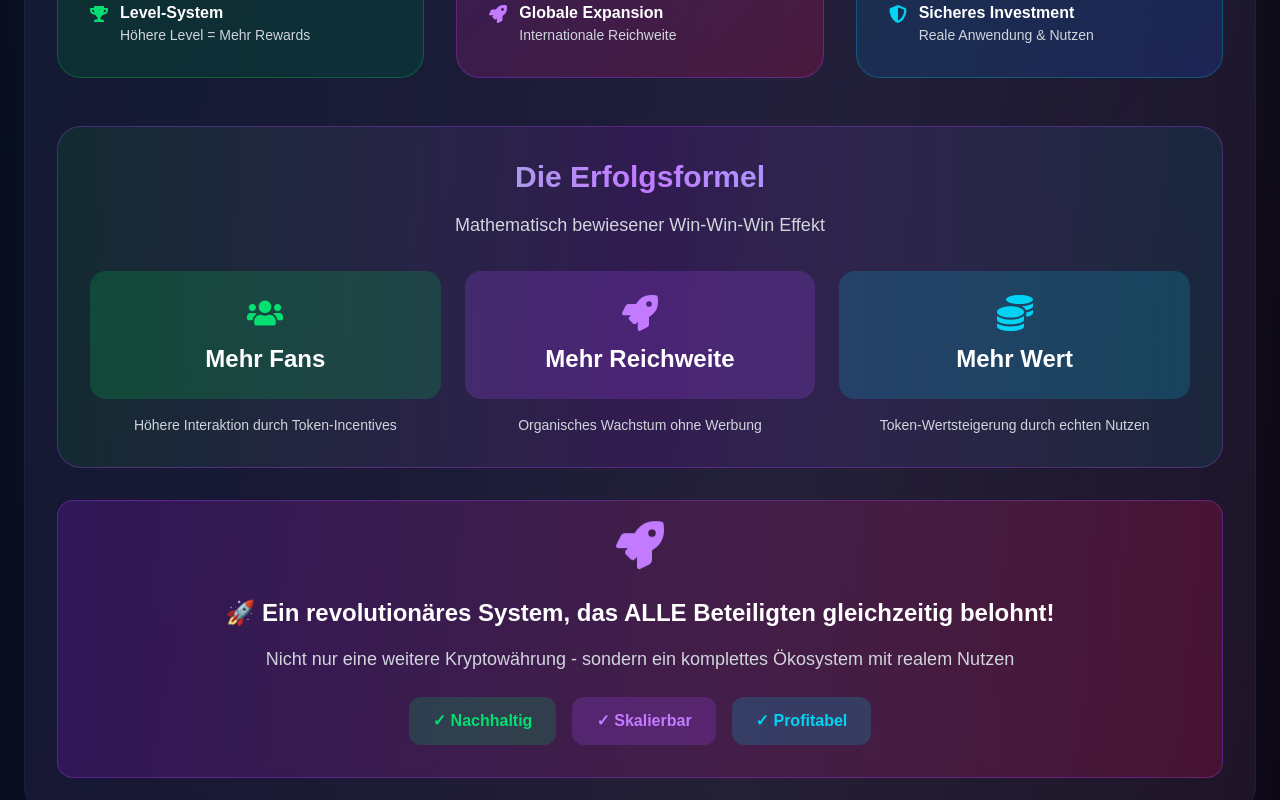
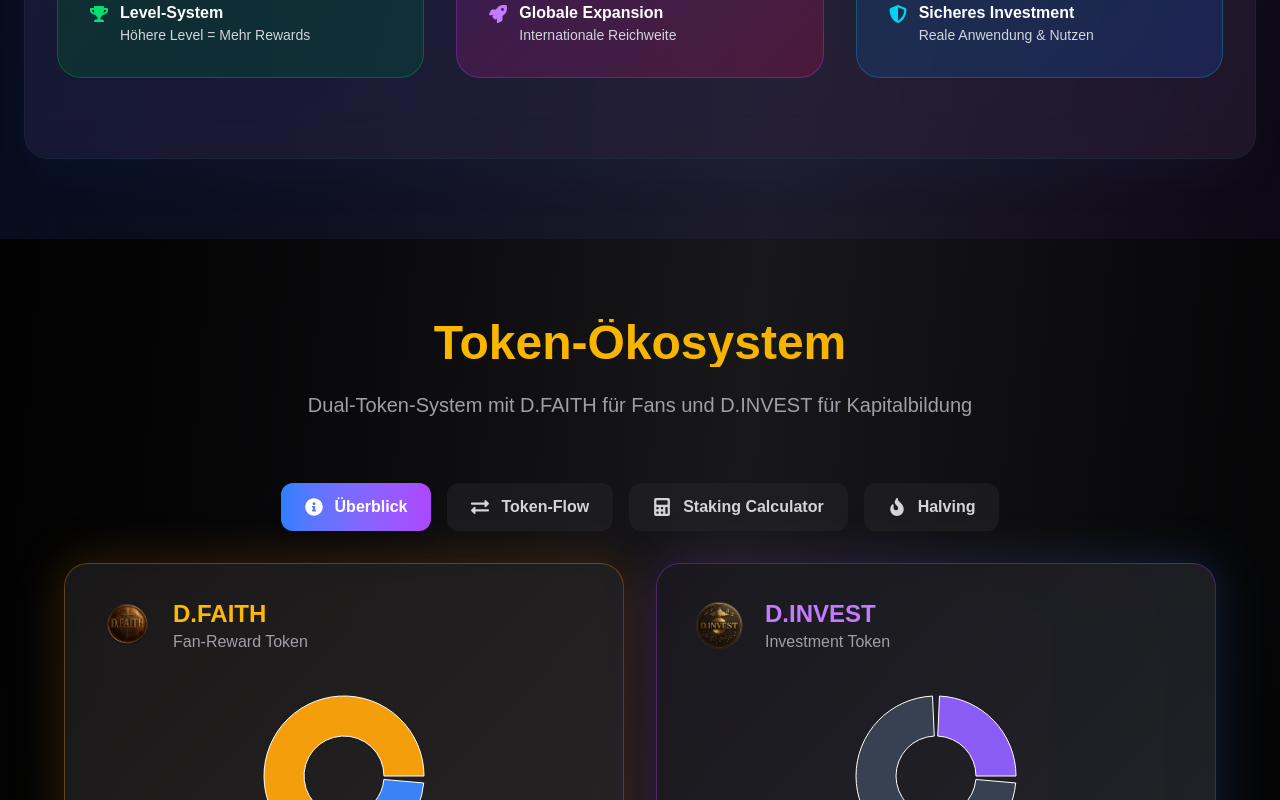
Before and after one commit to Dawid311/Whitepaper-2, a Next.js app in the folder whitepaper/: page / in a window 1280 px wide. Shown: the part 5760-6560 px from the top of the page. Built offline with nearby package versions, Linux system fonts and the light colour scheme.

Commit message:
feat: Entferne die Erfolgsformel und den Call-to-Action-Bereich aus der SolutionSection-Komponente

```diff
--- a/whitepaper/src/components/SolutionSection.tsx
+++ b/whitepaper/src/components/SolutionSection.tsx
@@ -1681,64 +1681,6 @@ const SolutionSection = () => {
                 </div>
               </div>
             </div>
-
-            {/* Success Formula */}
-            <div className="bg-gradient-to-r from-green-900/30 via-purple-900/30 to-cyan-900/30 rounded-3xl p-8 border border-purple-500/30 mb-8">
-              <div className="text-center mb-8">
-                <h5 className="text-3xl font-bold bg-gradient-to-r from-green-400 via-purple-400 to-cyan-400 bg-clip-text text-transparent mb-4">
-                  Die Erfolgsformel
-                </h5>
-                <p className="text-gray-300 text-lg">Mathematisch bewiesener Win-Win-Win Effekt</p>
-              </div>
-
-              <div className="grid md:grid-cols-3 gap-6">
-                <div className="text-center">
-                  <div className="bg-green-500/20 rounded-2xl p-6 mb-4">
-                    <FaUsers className="text-4xl text-green-400 mx-auto mb-3" />
-                    <div className="text-2xl font-bold text-white">Mehr Fans</div>
-                  </div>
-                  <p className="text-gray-300 text-sm">Höhere Interaktion durch Token-Incentives</p>
-                </div>
-
-                <div className="text-center">
-                  <div className="bg-purple-500/20 rounded-2xl p-6 mb-4">
-                    <FaRocket className="text-4xl text-purple-400 mx-auto mb-3" />
-                    <div className="text-2xl font-bold text-white">Mehr Reichweite</div>
-                  </div>
-                  <p className="text-gray-300 text-sm">Organisches Wachstum ohne Werbung</p>
-                </div>
-
-                <div className="text-center">
-                  <div className="bg-cyan-500/20 rounded-2xl p-6 mb-4">
-                    <FaCoins className="text-4xl text-cyan-400 mx-auto mb-3" />
-                    <div className="text-2xl font-bold text-white">Mehr Wert</div>
-                  </div>
-                  <p className="text-gray-300 text-sm">Token-Wertsteigerung durch echten Nutzen</p>
-                </div>
-              </div>
-            </div>
-
-            {/* Call to Action */}
-            <div className="text-center bg-gradient-to-r from-purple-900/40 to-pink-900/40 rounded-2xl p-8 border border-purple-500/30">
-              <FaRocket className="text-5xl text-purple-400 mx-auto mb-4 animate-bounce" />
-              <h6 className="text-2xl font-bold text-white mb-4">
-                🚀 Ein revolutionäres System, das ALLE Beteiligten gleichzeitig belohnt!
-              </h6>
-              <p className="text-gray-300 text-lg mb-6">
-                Nicht nur eine weitere Kryptowährung - sondern ein komplettes Ökosystem mit realem Nutzen
-              </p>
-              <div className="flex flex-wrap justify-center gap-4">
-                <div className="bg-green-500/20 px-6 py-3 rounded-xl">
-                  <span className="text-green-400 font-semibold">✓ Nachhaltig</span>
-                </div>
-                <div className="bg-purple-500/20 px-6 py-3 rounded-xl">
-                  <span className="text-purple-400 font-semibold">✓ Skalierbar</span>
-                </div>
-                <div className="bg-cyan-500/20 px-6 py-3 rounded-xl">
-                  <span className="text-cyan-400 font-semibold">✓ Profitabel</span>
-                </div>
-              </div>
-            </div>
           </div>
         </div>
       </div>
```
